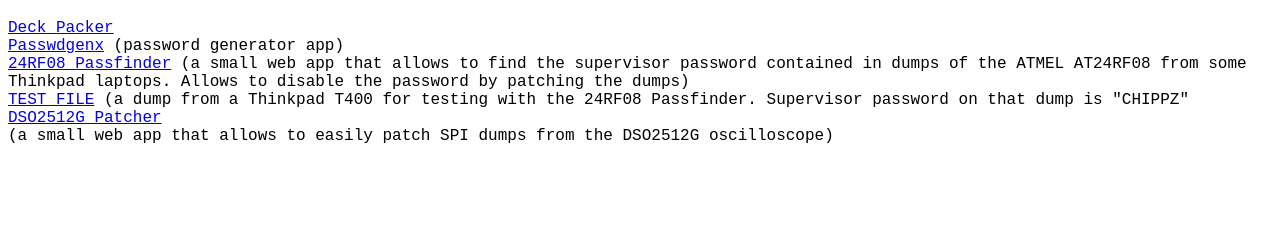
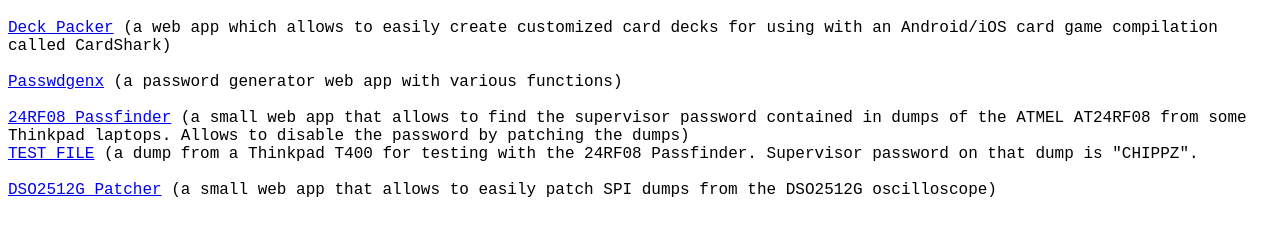
Before and after one commit to hi-ban/hi-ban.github.io, a plain HTML site: page index.html in a window 1280 px wide. Shown: the part 61-296 px from the top of the page. Drawn offline with Linux system fonts and the light colour scheme.

Commit message:
Update index.html

```diff
--- a/index.html
+++ b/index.html
@@ -9,10 +9,10 @@
   </head>
   <body>
     <h1>Hi-Ban's random web stuff</h1>
-    <a href="https://hi-ban.github.io/deck-packer/index.html">Deck Packer</a> <br>
-    <a href="https://hi-ban.github.io/passwdgenx/index.html">Passwdgenx</a> (password generator app) <br>
+    <a href="https://hi-ban.github.io/deck-packer/index.html">Deck Packer</a> (a web app which allows to easily create customized card decks for using with an Android/iOS card game compilation called CardShark)<br><br>
+    <a href="https://hi-ban.github.io/passwdgenx/index.html">Passwdgenx</a> (a password generator web app with various functions) <br><br>
     <a href="https://hi-ban.github.io/24RF08PassFinder/index.html">24RF08 Passfinder</a> (a small web app that allows to find the supervisor password contained in dumps of the ATMEL AT24RF08 from some Thinkpad laptops. Allows to disable the password by patching the dumps)<br>
-    <a href="https://hi-ban.github.io/24RF08PassFinder/ThinkPad_T400_CHIPPZ.bin">TEST FILE</a> (a dump from a Thinkpad T400 for testing with the 24RF08 Passfinder. Supervisor password on that dump is "CHIPPZ" <br>
-    <a href="https://hi-ban.github.io/DSO2512G-Patcher/index.html">DSO2512G Patcher</a> <br> (a small web app that allows to easily patch SPI dumps from the DSO2512G oscilloscope)
+    <a href="https://hi-ban.github.io/24RF08PassFinder/ThinkPad_T400_CHIPPZ.bin">TEST FILE</a> (a dump from a Thinkpad T400 for testing with the 24RF08 Passfinder. Supervisor password on that dump is "CHIPPZ". <br><br>
+    <a href="https://hi-ban.github.io/DSO2512G-Patcher/index.html">DSO2512G Patcher</a> (a small web app that allows to easily patch SPI dumps from the DSO2512G oscilloscope)<br><br>
   </body>
 </html>
```
